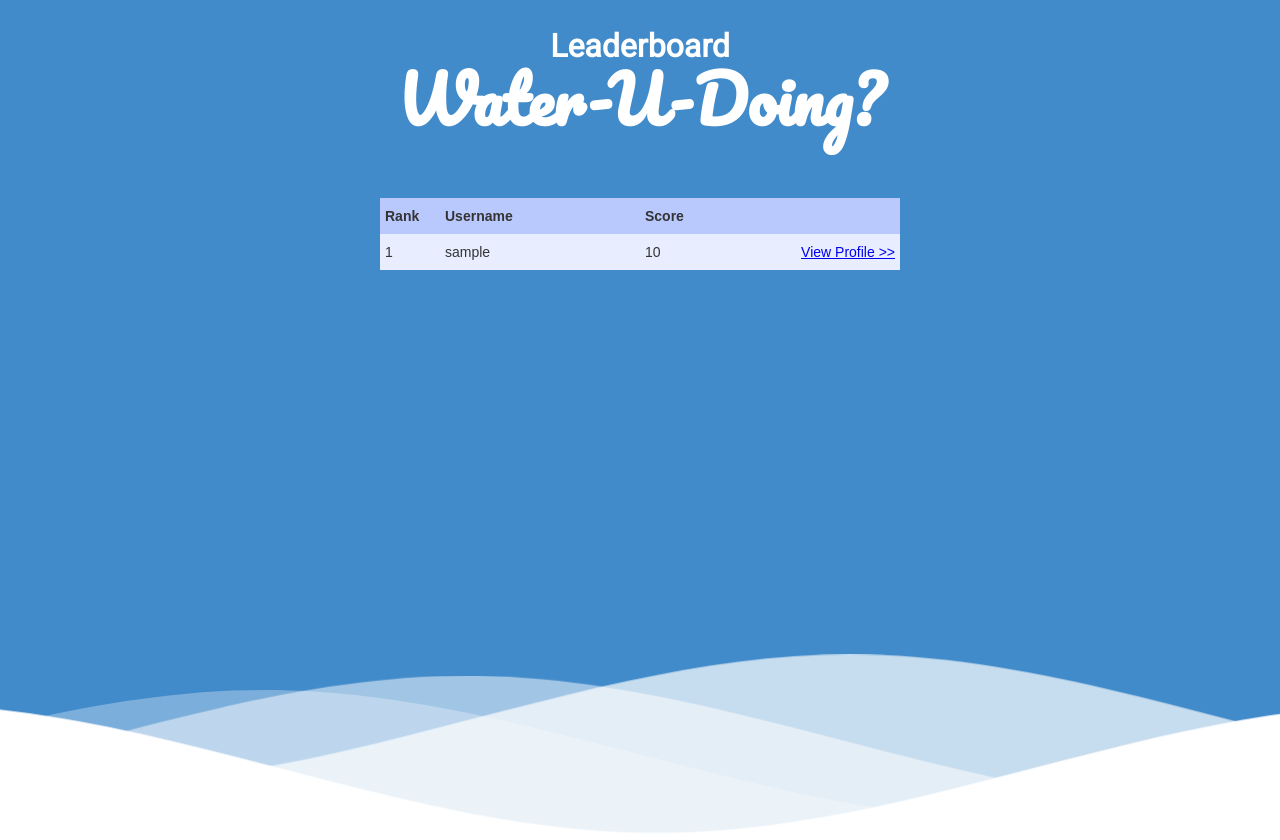
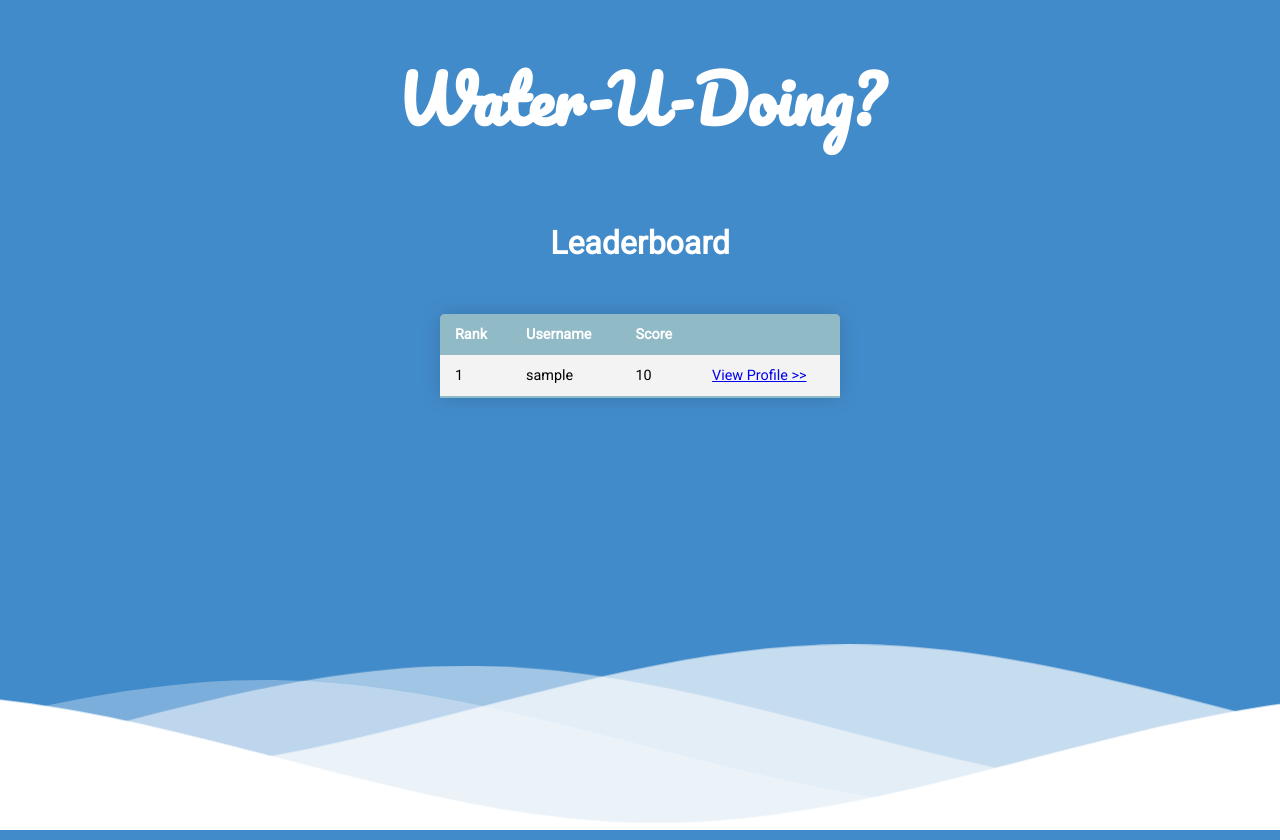
Before and after one commit to SUD592001/WaterYouDoing, a Django app: page /leaderboard/ in a window 1280 px wide. Run offline with Django 3.2, Linux system fonts and the light colour scheme; tables that the repository leaves empty hold one stand-in row (values such as "Sample post"); some libraries are stand-ins or nearby versions.

Commit message:
Leaderboard and Profile css files.

```diff
--- a/evaluator/static/css/main.css
+++ b/evaluator/static/css/main.css
@@ -17,9 +17,9 @@ h1.end {
 
   h2.page-header {
     top: 0;
-    position: absolute;
+    /*position: absolute;*/
     color: #fff;
-  font-family: 'Roboto', sans-serif;
+    font-family: 'Roboto', sans-serif;
     font-size: 2em; }
 
 .waves {
@@ -80,7 +80,7 @@ h1.end {
     font-size: 24px; } }
 
 #container {
-  height: 80vh;
+  height: 78.8vh;
   display: flex;
   flex-direction: column;
   justify-content: top;
--- /dev/null
+++ b/evaluator/static/css/profile.css
@@ -0,0 +1,44 @@
+@import url("https://fonts.googleapis.com/css?family=Pacifico|Roboto");
+* {
+    font-family: 'Roboto', sans-serif; /* Change your font family */
+  }
+
+  .content-table {
+    border-collapse: collapse;
+    background-color: #91bac7;
+    margin: 25px 0;
+    font-size: 0.9em;
+    min-width: 400px;
+    border-radius: 5px 5px 0 0;
+    overflow: hidden;
+    box-shadow: 0 0 20px rgba(0, 0, 0, 0.15);
+  }
+
+  .content-table thead tr {
+    background-color: #91bac7;
+    color: #ffffff;
+    text-align: left;
+    font-weight: bold;
+  }
+
+  .content-table th,
+  .content-table td {
+    padding: 12px 15px;
+  }
+
+  .content-table tbody tr {
+    border-bottom: 1px solid #dddddd;
+  }
+
+  .content-table tbody tr:nth-of-type(odd) {
+    background-color: #f3f3f3;
+  }
+
+  .content-table tbody tr:last-of-type {
+    border-bottom: 2px solid #91bac7;
+  }
+
+  .content-table tbody tr.active-row {
+    font-weight: bold;
+    color: #91bac7;
+  }
--- a/leaderboard/templates/leaderboard.html
+++ b/leaderboard/templates/leaderboard.html
@@ -6,23 +6,14 @@
     <link rel="stylesheet" href="https://use.fontawesome.com/releases/v5.0.13/css/all.css" integrity="sha384-DNOHZ68U8hZfKXOrtjWvjxusGo9WQnrNx2sqG0tfsghAvtVlRW3tvkXWZh58N9jp"
     crossorigin="anonymous">
     <link rel="stylesheet" href="/static/css/main.css">
-    <link rel="stylesheet" href="/static/css/leaderboard.css">
+    <link rel="stylesheet" href="/static/css/profile.css">
     <title>Leaderboard</title>
 </head>
 <body>
     <div id="container">
         <h1 class="logo">Water-U-Doing?</h1>
         <h2 class="page-header">Leaderboard</h2>
-    <style type="text/css">
-
-        </style>
-        <table class="tg">
-        <colgroup>
-        <col style="width: 60px">
-        <col style="width: 200px">
-        <col style="width: 150px">
-        <col style="width: 110px">
-        </colgroup>
+        <table class="content-table">
         <thead>
             <tr>
             <th class="tg-head"><span style="font-weight:bold">Rank</span></th>
```
Also changed, not shown: user_profile/templates/profile.html (+2 -9 lines).
